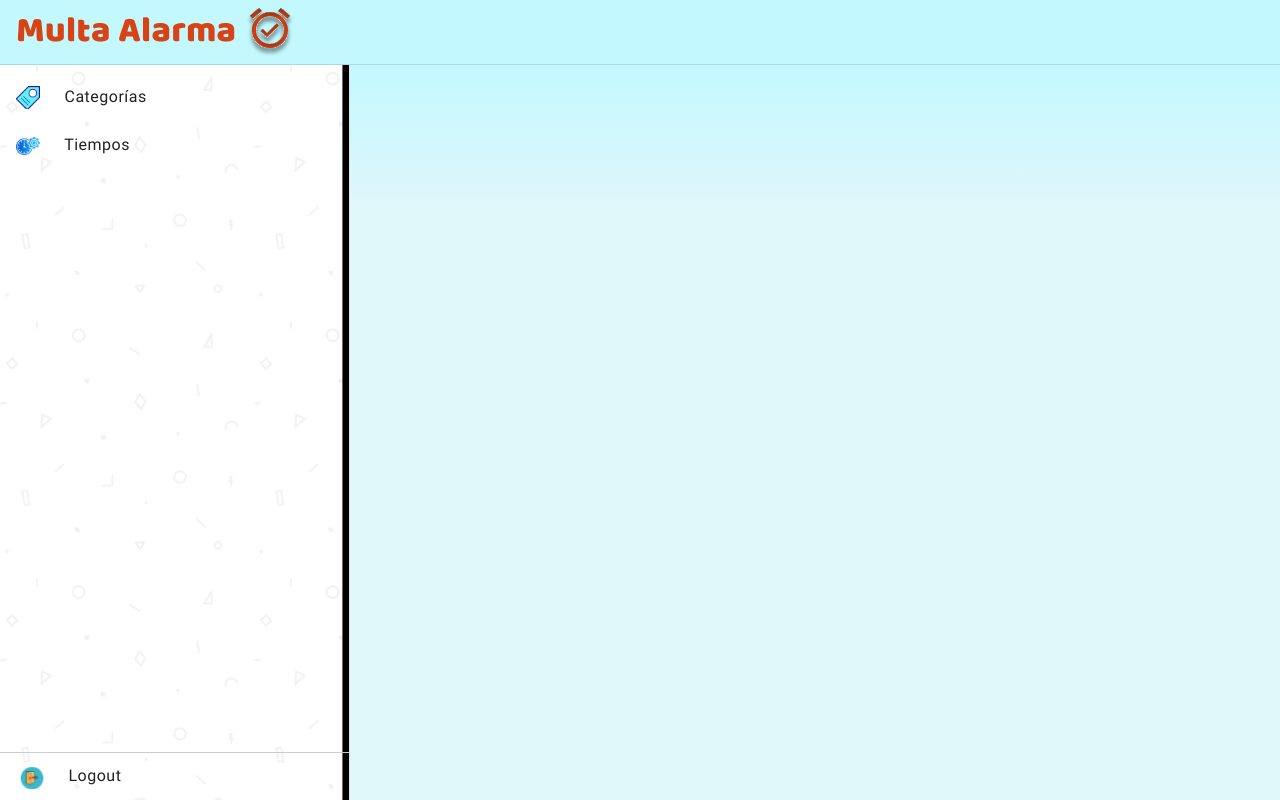
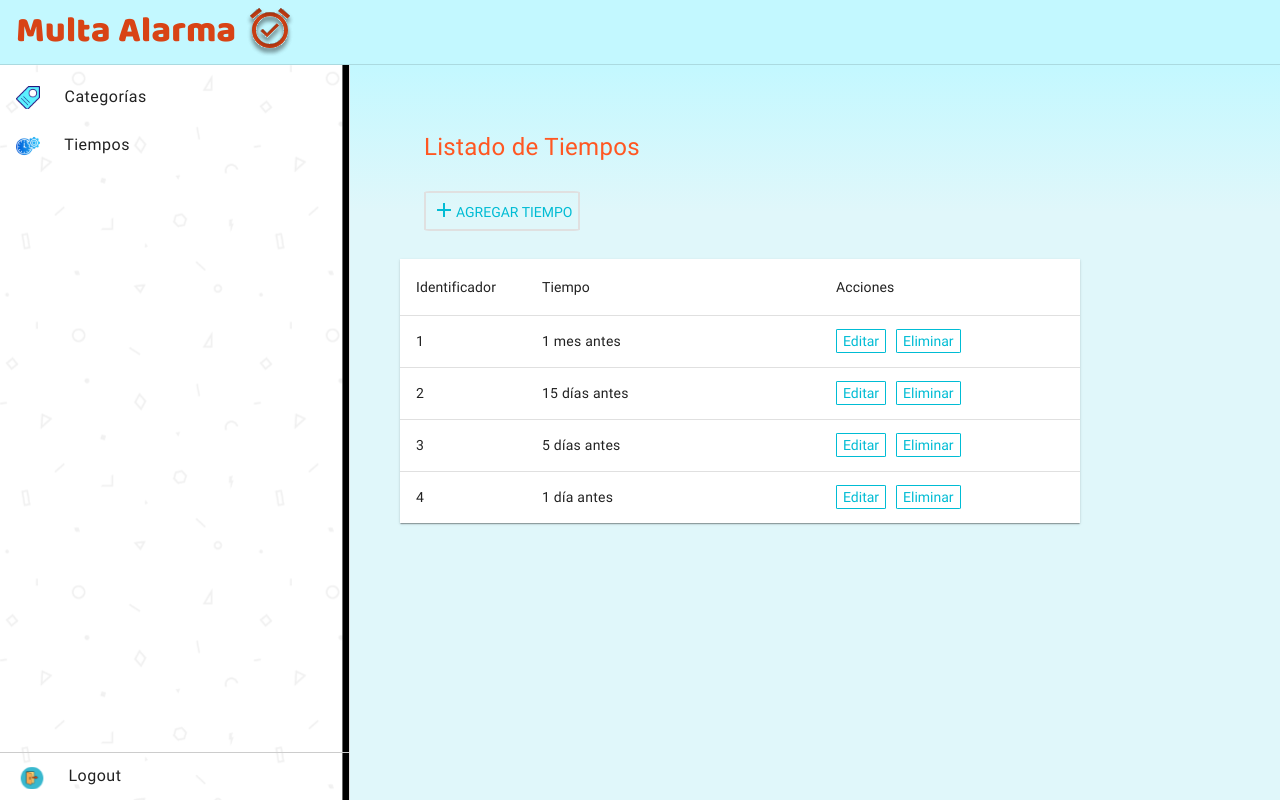
Before and after one commit to Miltonbel/multa-alarma-v1, an Angular app: page /time in a window 1280 px wide. Before the commit this address led to /. Built offline with nearby package versions, Linux system fonts and the light colour scheme.

Commit message:
Add tiem list

```diff
--- a/src/app/category/category-list/category-list.component.ts
+++ b/src/app/category/category-list/category-list.component.ts
@@ -19,15 +19,12 @@ export class CategoryListComponent implements OnInit {
 
 
   editarCategoria(categoria: PeriodicElement) {
-
   }
 
   eliminarCategoria(categoria: PeriodicElement) {
-
   }
 
 }
-
 
 
 export interface PeriodicElement {
--- a/src/app/core/core.module.ts
+++ b/src/app/core/core.module.ts
@@ -16,6 +16,7 @@ import {MatCardModule} from '@angular/material/card';
 import {MatPaginatorModule} from '@angular/material/paginator';
 import {MatTableModule} from '@angular/material/table';
 import {MatIconRegistry} from '@angular/material/icon';
+import {TimeModule} from "../time/time.module";
 
 
 @NgModule({
@@ -32,6 +33,7 @@ import {MatIconRegistry} from '@angular/material/icon';
     MatTableModule,
     AppRoutingModule,
     CategoryModule,
+    TimeModule,
     HttpClientModule
   ],
   exports: [
--- /dev/null
+++ b/src/app/time/time-list/time-list.component.html
@@ -0,0 +1,42 @@
+<div id="listTimeContainer">
+  <mat-toolbar class="customToolBar">
+    <mat-toolbar-row>
+      <h1 class="page-title">Listado de Tiempos</h1>
+      <div class="spacer"></div>
+    </mat-toolbar-row>
+    <mat-toolbar-row>
+      <button mat-icon-button id="btnAgregarTiempo" routerLink="/addTime">
+        <mat-icon id="iconAdd">add</mat-icon>
+
+        <span id="spanAgregarTiempo">Agregar Tiempo</span>
+      </button>
+    </mat-toolbar-row>
+  </mat-toolbar>
+
+  <table mat-table [dataSource]="dataSource" class="mat-elevation-z1">
+    <ng-container matColumnDef="position">
+      <th mat-header-cell *matHeaderCellDef> Identificador </th>
+      <td mat-cell *matCellDef="let element"> {{element.position}} </td>
+    </ng-container>
+
+    <ng-container matColumnDef="time">
+      <th mat-header-cell *matHeaderCellDef> Tiempo </th>
+      <td mat-cell *matCellDef="let element"> {{element.time}} </td>
+    </ng-container>
+
+    <ng-container matColumnDef="actions">
+      <th mat-header-cell *matHeaderCellDef> Acciones </th>
+      <td mat-cell *matCellDef="let element">
+        <button mat-button class="custom-button custom-btn" (click)="editarTiempo(element)">
+          Editar
+        </button>
+        <button mat-button class="custom-btn" (click)="eliminarTiempo(element)">
+          Eliminar
+        </button>
+      </td>
+    </ng-container>
+
+    <tr mat-header-row *matHeaderRowDef="displayedColumns"></tr>
+    <tr mat-row *matRowDef="let row; columns: displayedColumns;"></tr>
+  </table>
+</div>
--- /dev/null
+++ b/src/app/time/time-list/time-list.component.scss
@@ -0,0 +1,165 @@
+@import '../../../assets/partials/colors';
+
+button.mat-icon-button {
+  margin-right: 8px;
+}
+
+
+#listTimeContainer {
+  max-width: 680px;
+  margin-left: 30px;
+  margin-top: 30px;
+
+
+}
+
+#listTimeContainer .mat-toolbar-row,
+#listTimeContainer a.mat-icon-button {
+  padding-left: 24px;
+}
+
+#listTimeContainer .mat-toolbar-row:first-child h1.page-title {
+  padding-left: 0;
+}
+
+.mat-table {
+  width: 100%;
+  margin-left: 24px;
+}
+
+.mat-cell {
+  text-align: left;
+}
+
+.mat-table,
+.mat-cell,
+.mat-table,
+.mat-header-cell {
+  font-size: 16px !important;
+}
+
+.mat-table,
+.mat-header-cell {
+  color: $background-color-letter-type-3;
+}
+
+.mat-table,
+.mat-cell {
+  color: $background-color-letter-type-2;
+}
+
+#spanAgregarTiempo {
+  font-size: 14px;
+  text-transform: uppercase;
+  color: $primary-color;
+}
+
+#btnAgregarTiempo {
+  background: none;
+  border-color: $gray-88;
+  border-style: solid;
+  border-radius: 4%;
+  border-width: 0.1em;
+}
+
+.customToolBar {
+  padding-bottom: 16px;
+}
+
+.custom-btn {
+  font-size: 14px;
+  background: none;
+  border-color: $gray-88;
+  border-style: solid;
+  border-radius: 4%;
+  color: $primary-color;
+  border-color: $primary-color;
+  border-width: 0.1em;
+
+}
+
+.page-title {
+  font-size: 24px;
+  margin: 0;
+  padding: 16px;
+  color: $background-color-letter-type-2;
+}
+
+.mat-icon-button {
+  margin-right: 8px;
+}
+
+.mat-toolbar {
+  background-color: rgba(0, 0, 0, 0);
+}
+
+.mat-toolbar-row {
+  display: flex;
+  justify-content: left;
+  align-items: center;
+}
+
+
+
+button.mat-icon-button {
+  border: none;
+  background: none;
+  cursor: pointer;
+  margin-right: 8px;
+}
+
+.mat-toolbar-row a.mat-icon-button {
+  display: flex;
+  align-items: center;
+  text-decoration: none;
+}
+
+.mat-toolbar-row a.mat-icon-button mat-icon {
+  margin-right: 8px;
+}
+
+#iconAdd {
+  vertical-align: text-bottom;
+  color: $primary-color;
+}
+
+
+.mat-column-actions {
+  width: 260px;
+}
+
+
+.mat-header-cell.mat-column-actions {
+  width: 260px;
+}
+
+
+.mat-column-position {
+  width: 126px;
+}
+
+
+.mat-header-cell.mat-column-position {
+  width: 126px;
+}
+
+.custom-button {
+  margin-right: 10px;
+}
+
+.custom-button:hover,
+.custom-btn:hover {
+  color: $background-color-white;
+  background-color: $primary-color;
+}
+
+#btnAgregarTiempo:hover,
+#btnAgregarTiempo:hover mat-icon {
+  color: $background-color-white;
+  background-color: $primary-color;
+
+  #spanAgregarTiempo {
+    color: $background-color-white;
+    background-color: $primary-color;
+  }
+}
--- /dev/null
+++ b/src/app/time/time-list/time-list.component.ts
@@ -0,0 +1,35 @@
+import {Component, OnInit} from '@angular/core';
+
+@Component({
+  selector: 'app-time-list',
+  templateUrl: './time-list.component.html',
+  styleUrls: ['./time-list.component.scss']
+})
+export class TimeListComponent implements OnInit {
+
+  dataSource: PeriodicElement[] = [];
+  displayedColumns: String[] = [];
+  ngOnInit(): void {
+    this.displayedColumns = ['position', 'time', 'actions'];
+    this.dataSource = ELEMENT_DATA;
+  }
+
+  editarTiempo(tiempo: PeriodicElement) {
+  }
+
+  eliminarTiempo(tiempo: PeriodicElement) {
+  }
+}
+
+
+export interface PeriodicElement {
+  time: string;
+  position: number;
+}
+
+const ELEMENT_DATA: PeriodicElement[] = [
+  { position: 1, time: '1 mes antes' },
+  { position: 2, time: '15 días antes' },
+  { position: 3, time: '5 días antes' },
+  { position: 4, time: '1 día antes' },
+];
```
Also changed, not shown: src/app/app-routing.module.ts (+6 -7 lines), src/app/time/time.module.ts (added, +28 -0 lines), 1 other file (tests, documents, lock files or other folders).
